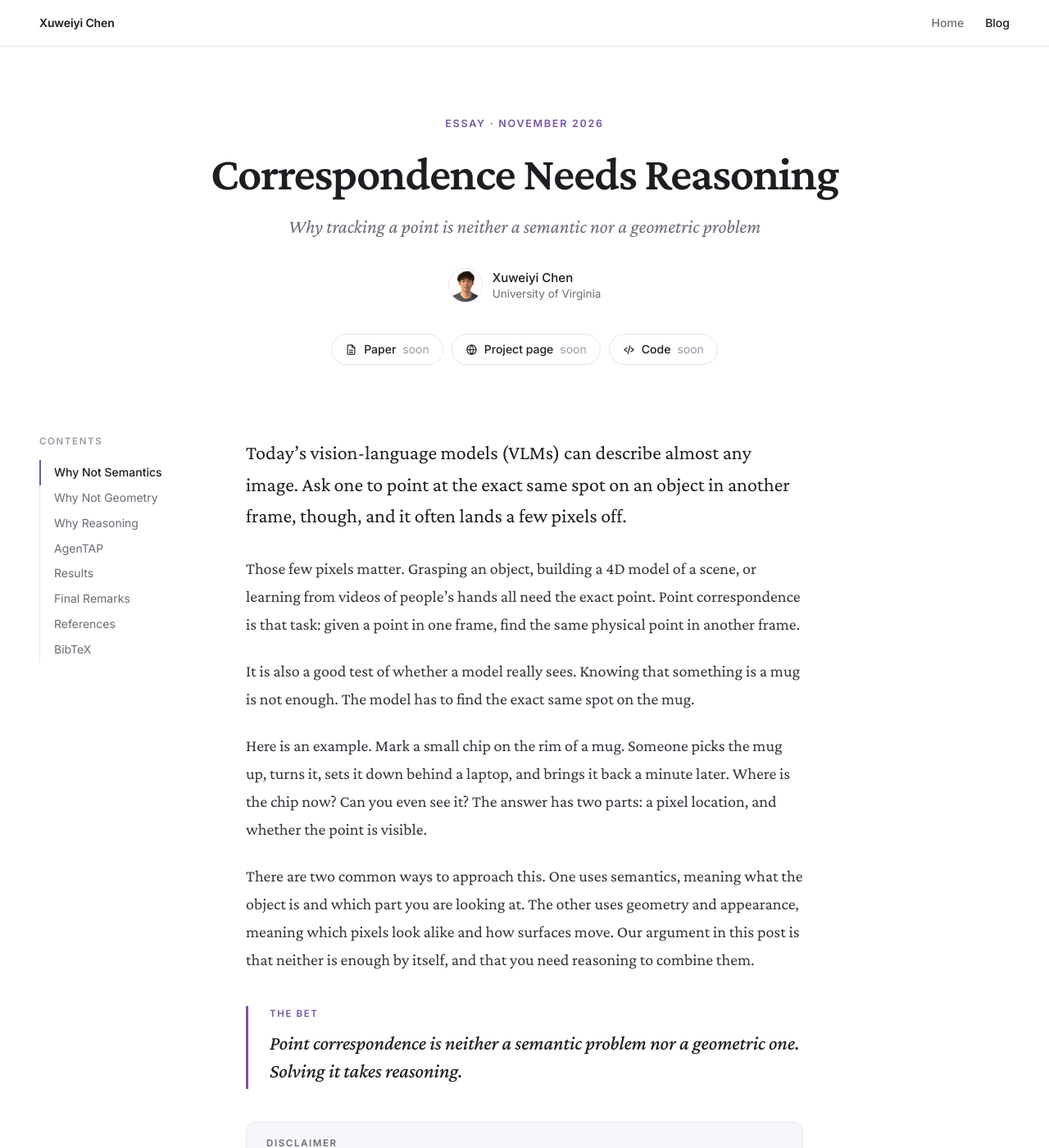
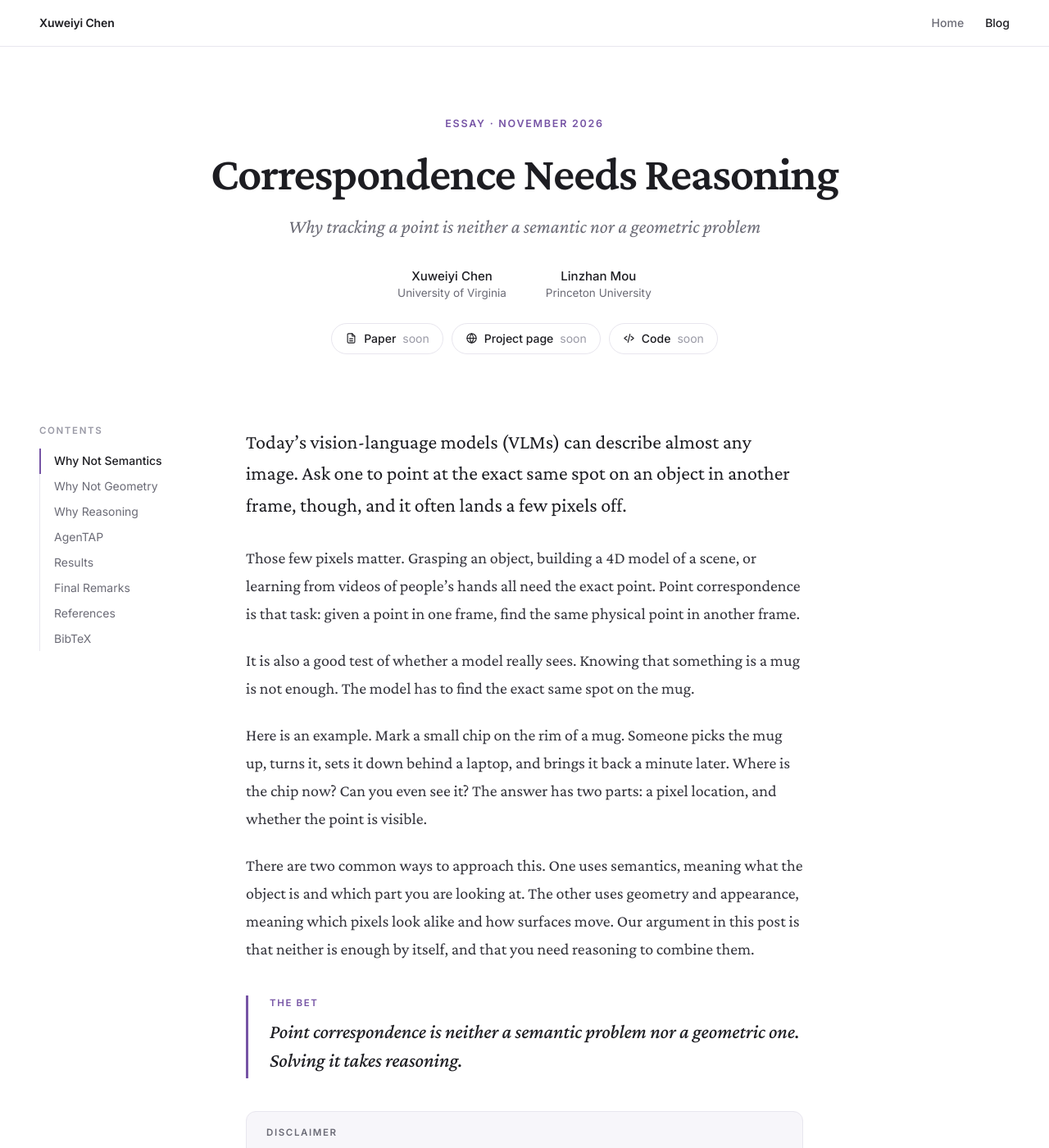
Before and after one commit to XuweiyiChen/xuweiyichen.github.io, a Jekyll site: the page blog/agentap/index.html, which Jekyll copies as it is, in a window 1280 px wide and 1400 px high. Shown: the whole window at 82% size. Built offline with Jekyll 4.4.1, drawn with Linux system fonts in a browser that asks for light colours.

Commit message:
Blog: Linzhan Mou as co-author (names and affiliations side by side, no photos)

```diff
--- a/blog/agentap/index.html
+++ b/blog/agentap/index.html
@@ -64,9 +64,10 @@
       color: var(--ink); margin: 22px 0 18px;
     }
     .hero .subtitle { font: italic 400 clamp(1.2rem, 2.4vw, 1.45rem)/1.45 var(--serif); color: var(--muted); margin: 0 auto; max-width: 620px; }
-    .author { display: inline-flex; align-items: center; gap: 12px; margin: 34px 0 0; text-align: left; }
-    .author img { width: 42px; height: 42px; border-radius: 50%; object-fit: cover; border: 1px solid var(--rule); }
+    .authors { display: flex; justify-content: center; flex-wrap: wrap; gap: 14px 48px; margin: 34px 0 0; }
+    .author { text-align: center; }
     .author .who { font: 500 15px/1.35 var(--sans); color: var(--ink); }
+    .author .who a { color: inherit; }
     .author .meta { font: 400 13.5px/1.35 var(--sans); color: var(--muted); }
     .buttons { display: flex; gap: 10px; justify-content: center; flex-wrap: wrap; margin: 28px 0 0; }
     .btn {
@@ -267,11 +268,14 @@
     <div class="kicker">Essay &middot; November 2026</div>
     <h1>Correspondence Needs Reasoning</h1>
     <p class="subtitle">Why tracking a point is neither a semantic nor a geometric problem</p>
-    <div class="author">
-      <img src="../../assets/img/selfie.jpg" alt="Xuweiyi Chen">
-      <div>
-        <div class="who"><a href="../../" style="color: inherit">Xuweiyi Chen</a></div>
+    <div class="authors">
+      <div class="author">
+        <div class="who"><a href="../../">Xuweiyi Chen</a></div>
         <div class="meta">University of Virginia</div>
+      </div>
+      <div class="author">
+        <div class="who"><a href="https://linzhanmou.com/">Linzhan Mou</a></div>
+        <div class="meta">Princeton University</div>
       </div>
     </div>
     <div class="buttons">
```
